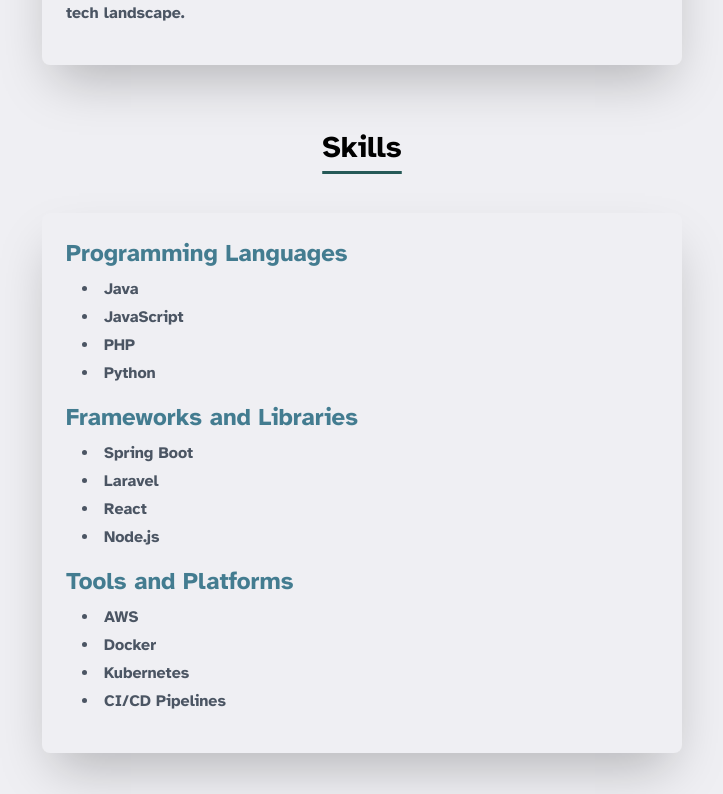
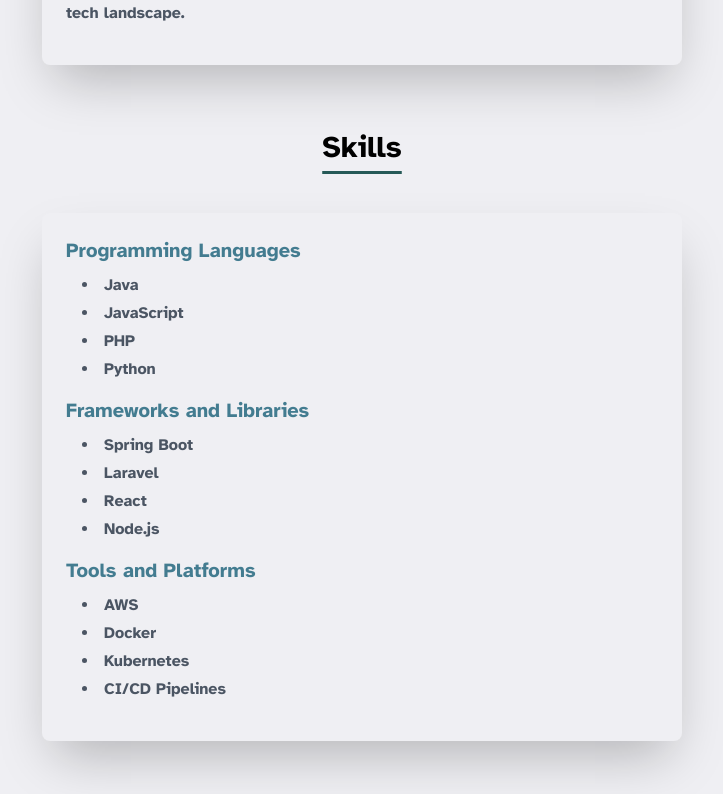
Before and after one commit to lraveri/personal-website, a Next.js app: page /about in a window 1280 px wide. Shown: the part 587-1381 px from the top of the page, without its empty margins (278-1001 px from the left). Built offline with nearby package versions, Linux system fonts and the light colour scheme.

Commit message:
feat(style): about page (wip)

```diff
--- a/src/app/about/page.tsx
+++ b/src/app/about/page.tsx
@@ -32,7 +32,7 @@
 			<div className="flex justify-center sm:px-0 px-4 mt-8">
 				<div className="bg-white shadow-2xl rounded-lg p-6 w-full sm:w-2/3 lg:w-1/2">
 					<div className="mb-4">
-						<h3 className="text-2xl font-semibold text-aqua">Programming Languages</h3>
+						<h3 className="text-xl font-semibold text-aqua">Programming Languages</h3>
 						<ul className="list-disc list-inside ml-4 mt-2 space-y-1">
 							<li className="text-gray-600">Java</li>
 							<li className="text-gray-600">JavaScript</li>
@@ -41,7 +41,7 @@
 						</ul>
 					</div>
 					<div className="mb-4">
-						<h3 className="text-2xl font-semibold text-aqua">Frameworks and Libraries</h3>
+						<h3 className="text-xl font-semibold text-aqua">Frameworks and Libraries</h3>
 						<ul className="list-disc list-inside ml-4 mt-2 space-y-1">
 							<li className="text-gray-600">Spring Boot</li>
 							<li className="text-gray-600">Laravel</li>
@@ -50,7 +50,7 @@
 						</ul>
 					</div>
 					<div className="mb-4">
-						<h3 className="text-2xl font-semibold text-aqua">Tools and Platforms</h3>
+						<h3 className="text-xl font-semibold text-aqua">Tools and Platforms</h3>
 						<ul className="list-disc list-inside ml-4 mt-2 space-y-1">
 							<li className="text-gray-600">AWS</li>
 							<li className="text-gray-600">Docker</li>
```
